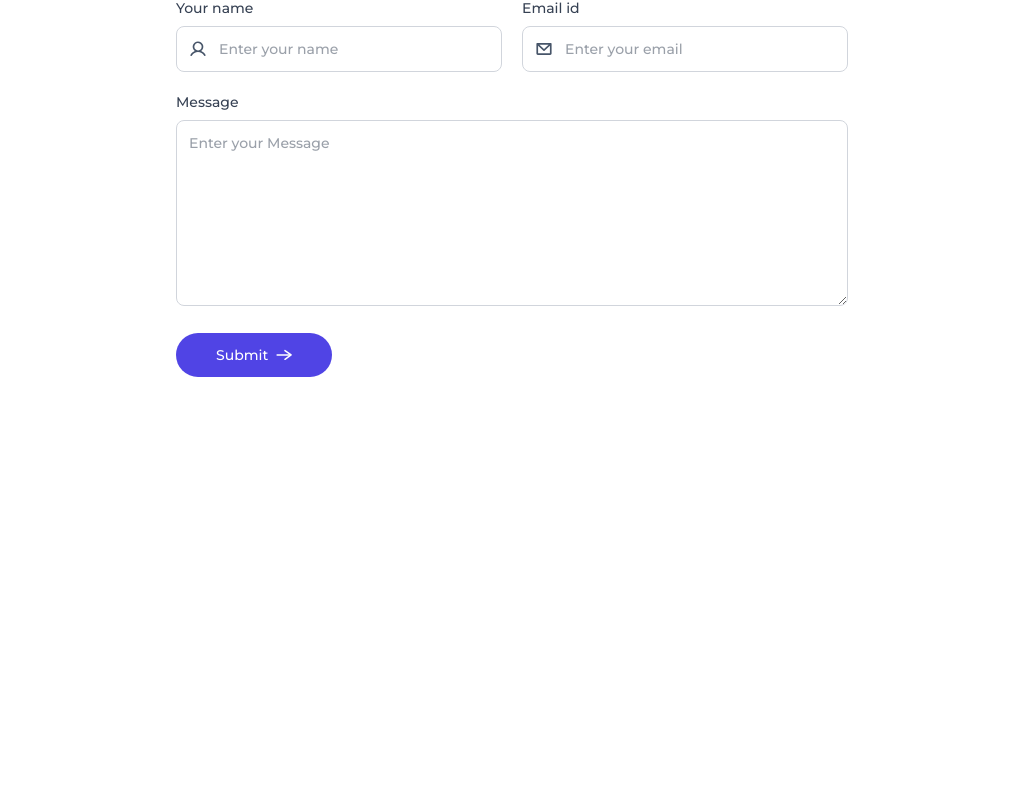
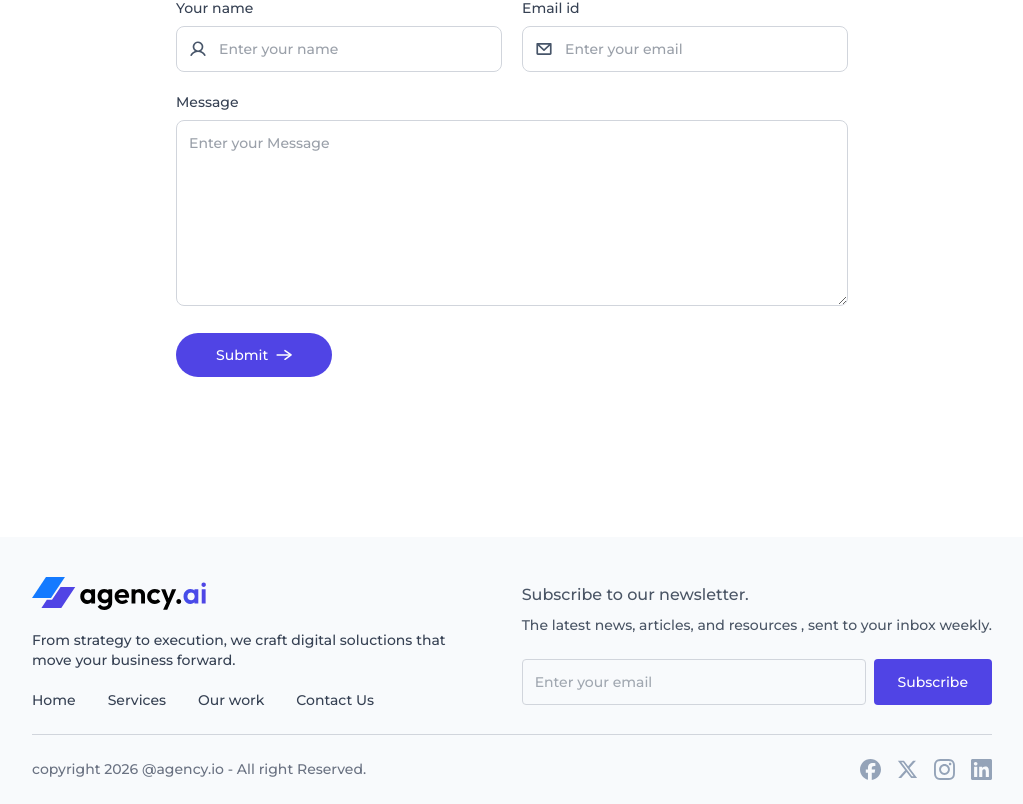
Before and after one commit to neetaPurohit/agency-ai, a React (Vite) app: page / in a window 1280 px wide. Shown: the part 3315-4119 px from the top of the page, without its empty margins (128-1151 px from the left). Before the commit the page ends 3692 px from the top, so only its background shows below. Built offline with nearby package versions, Linux system fonts and the light colour scheme.

Commit message:
Footer created

```diff
--- a/src/App.jsx
+++ b/src/App.jsx
@@ -7,6 +7,7 @@
 import Teams from "./components/Teams";
 import ContactUs from "./components/ContactUs";
 import {Toaster} from "react-hot-toast"
+import Footer from "./components/Footer";
 
 const App = () => {
     const [theme, setTheme] = useState(localStorage.getItem('theme') ?  localStorage.getItem('theme') : 'light');
@@ -20,6 +21,7 @@
          <OurWork/>
          <Teams/>
          <ContactUs/>
+         <Footer theme={theme}/>
     </div>
 
   )
--- /dev/null
+++ b/src/components/Footer.jsx
@@ -0,0 +1,52 @@
+import assets from "../assets/assets"
+
+const Footer = ({theme}) => {
+  return (
+    <div className="bg-slate-50 dark:bg-gray-900 pt-10 sm:pt-10 mt-20 sm:mt-40 px-4 sm:px-10 lg:px-24 xl:px-40">
+        {/* footer top */}
+        <div className="flex justify-between lg:items-center max-lg:flex-col gap-10">
+            {/* left col */}
+            <div  className="space-y-5 text-sm text-gray-700 dark:text-gray-400">
+                <img src={theme === 'dark' ? assets.logo_dark :assets.logo} alt="logo" className="w-32 sm:w-44" />
+                <p className="max-w-md">From strategy to execution, we craft digital soluctions that move your business forward.</p>
+
+                <ul className="flex gap-8">
+                    <li><a href="#hero" className="hover:text-primary">Home</a></li>
+                    <li><a href="#services" className="hover:text-primary">Services</a></li>
+                    <li><a href="#our-work" className="hover:text-primary">Our work</a></li>
+                    <li><a href="#contact-us" className="hover:text-primary">Contact Us</a></li>
+                </ul>
+            </div>
+
+            {/* right col */}
+            <div className="text-gray-600 dark:text-gray-400">
+                <h3 className="font-semibold">Subscribe to our newsletter.</h3>
+                <p className="text-sm mt-2 mb-6">The latest news, articles, and resources , sent to your inbox weekly.</p>
+
+                 <div className="flex gap-2 text-sm">
+                    <input type="email" placeholder="Enter your email" className="w-full p-3 text-sm outline-none rounded dark:text-gray-200 bg-transparent border border-gray-300 dark:border-gray-500"/>
+                    <button className="bg-primary text-white rounded px-6"> Subscribe</button>
+
+                 </div>
+            </div>
+        </div>
+
+            <hr className="border-gray-300 dark:border-gray-600 my-6"/>
+
+              {/*footer bottom  */}
+              <div className="pb-6 text-sm text-gray-500 flex justify-center sm:justify-between gap-4 flex-wrap">
+                <p>copyright 2026 @agency.io - All right Reserved.</p>
+                <div className="flex items-center justify-between  gap-4 flex-wrap">
+                    <img src={assets.facebook_icon} alt="facebook_icon" />
+                    <img src={assets.twitter_icon} alt="twitter_icon" />
+                    <img src={assets.instagram_icon} alt="instagram_icon" />
+                    <img src={assets.linkedin_icon} alt="linkedin_icon" />
+                </div>
+
+              </div>
+
+    </div>
+  )
+}
+
+export default Footer
```
